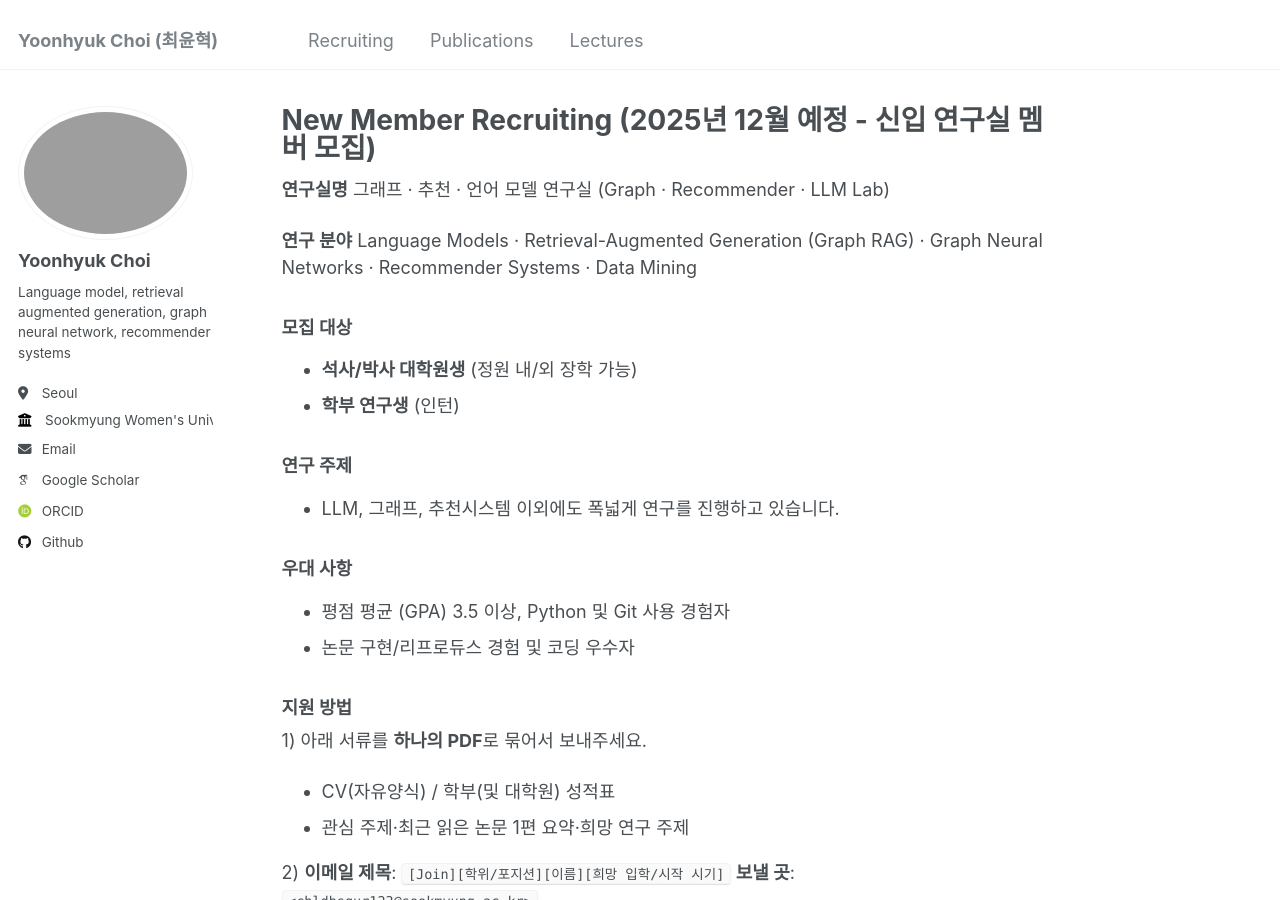
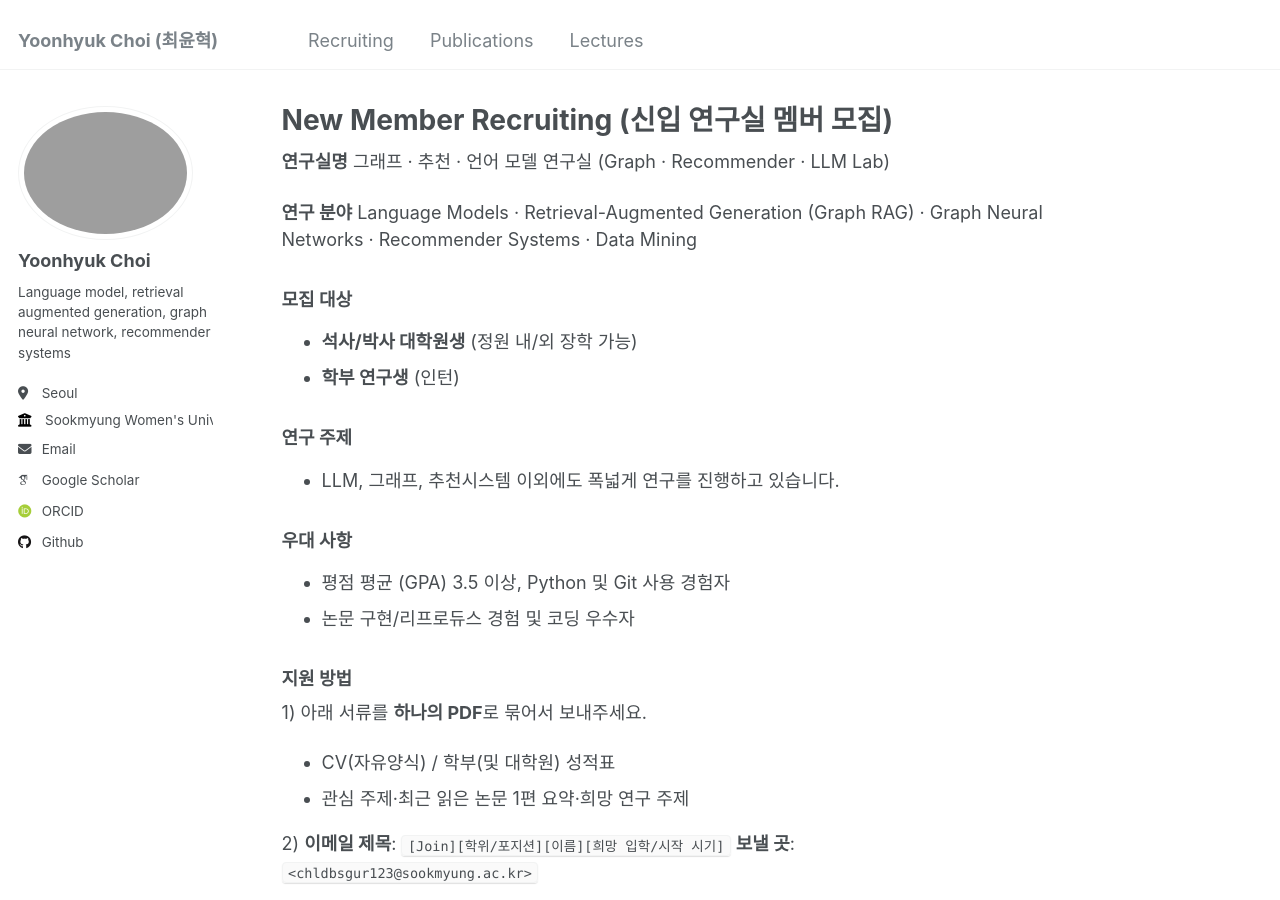
Before and after one commit to ChoiYoonHyuk/ChoiYoonHyuk.github.io, a Jekyll site: the page built from _pages/join.md, in a window 1280 px wide and 900 px high. Built offline with Jekyll 4.4.1, drawn with Linux system fonts in a browser that asks for light colours; some web fonts are replaced.

Commit message:
Update join.md

```diff
--- a/_pages/join.md
+++ b/_pages/join.md
@@ -1,6 +1,6 @@
 ---
 layout: single
-title: "New Member Recruiting (2025년 12월 예정 - 신입 연구실 멤버 모집)"
+title: "New Member Recruiting (신입 연구실 멤버 모집)"
 permalink: /join/
 author_profile: true
 header:
```
